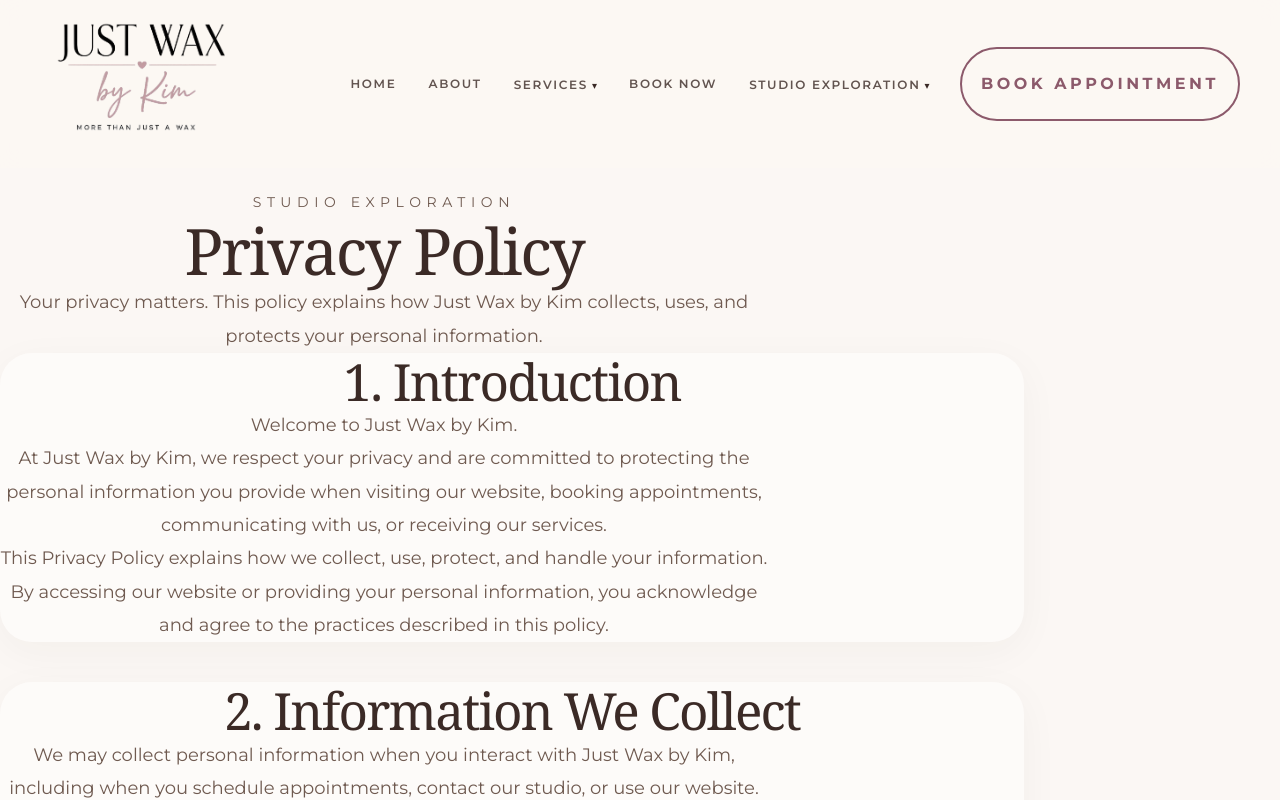
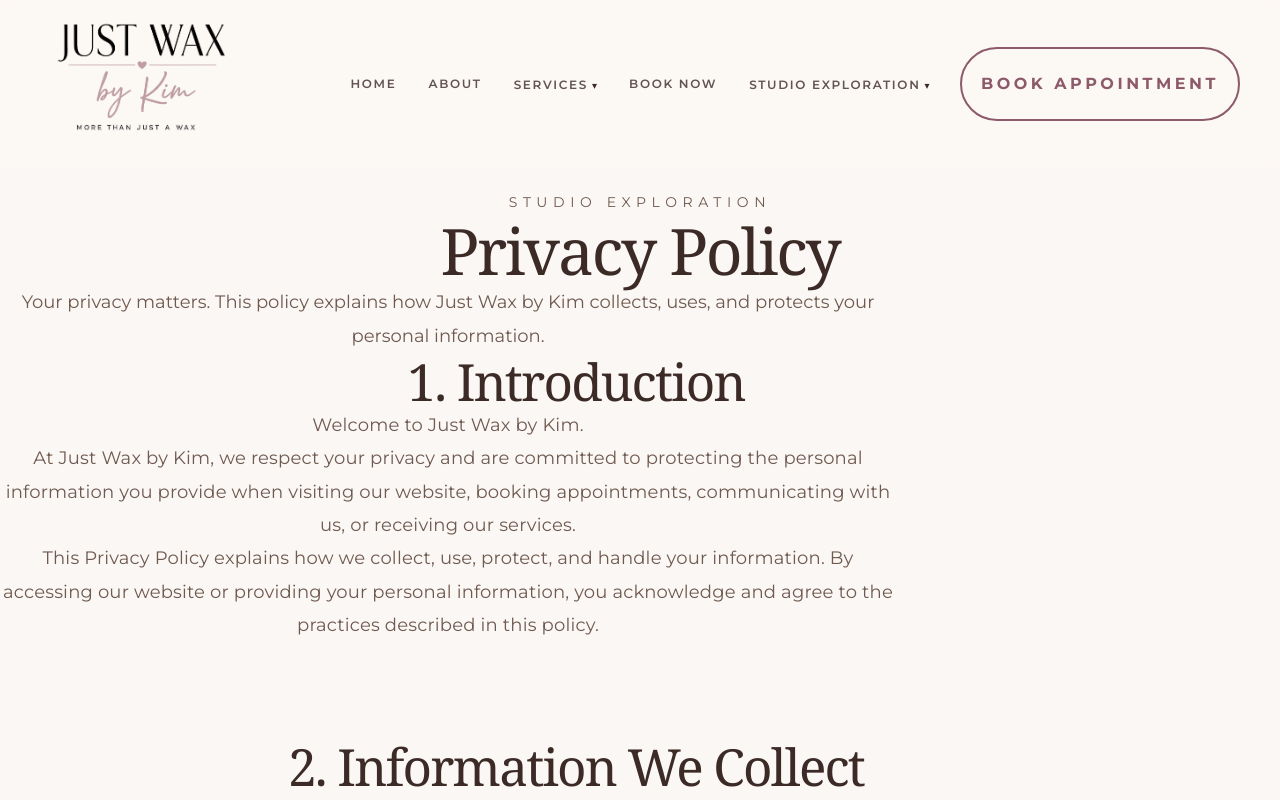
Before and after one commit to kevin-phan-25/just-wax-by-kim, a Next.js app: page /privacy-policy in a window 1280 px wide. Shown: the top 800 px of the page. Built offline with nearby package versions, Linux system fonts and the light colour scheme; a web font is replaced by a local one.

Commit message:
Revamp Privacy Policy page layout and styles
Updated the Privacy Policy page layout and styling for improved readability and presentation.

```diff
--- a/features/privacy-policy/PrivacyPolicy.tsx
+++ b/features/privacy-policy/PrivacyPolicy.tsx
@@ -5,14 +5,14 @@
  * features/privacy-policy/PrivacyPolicy.tsx
  *
  * Description:
- * Luxury Privacy Policy presentation page.
+ * Luxury Privacy Policy editorial page.
  *
  * Updates:
- * • Centered editorial layout
- * • Removed restrictive grid columns
- * • Added luxury section cards
- * • Improved readability
- * • Responsive mobile/tablet/desktop spacing
+ * • Full width luxury layout
+ * • Centered editorial presentation
+ * • Improved paragraph spacing
+ * • Removed boxed card styling
+ * • Better mobile/tablet/desktop rhythm
  * • Unified Just Wax by Kim theme
  *
  * ---
@@ -39,27 +39,13 @@ export default function PrivacyPolicy() {
       />
 
 
-      {/* PAGE CONTAINER */}
-      <main
-        className="
-          mx-auto
-          w-full
-          max-w-5xl
-          px-6
-          md:px-10
-          pb-24
-        "
-      >
-
-
       {/* HEADER */}
       <header
         className="
-            mx-auto
-            max-w-3xl
+          w-full
+          px-6
           text-center
-            mb-20
-            md:mb-28
+          mb-24
         "
       >
 
@@ -82,7 +68,6 @@ export default function PrivacyPolicy() {
             text-4xl
             md:text-5xl
             lg:text-6xl
-              leading-tight
             text-[#3B2A26]
           "
         >
@@ -92,10 +77,12 @@ export default function PrivacyPolicy() {
 
         <p
           className="
+            mx-auto
             mt-8
+            max-w-4xl
             text-base
             md:text-lg
-              leading-relaxed
+            leading-[1.9]
             text-[#8C7468]
           "
         >
@@ -108,13 +95,26 @@ export default function PrivacyPolicy() {
 
 
 
-        {/* POLICY CONTENT */}
+      {/* CONTENT */}
       <div
         className="
+          w-full
+          px-6
+          md:px-10
+          lg:px-16
+          pb-32
+        "
+      >
+
+        <div
+          className="
+            mx-auto
+            w-full
+            max-w-6xl
             flex
             flex-col
-            gap-8
-            md:gap-10
+            gap-20
+            md:gap-24
           "
         >
 
@@ -123,24 +123,18 @@ export default function PrivacyPolicy() {
             <article
               key={section.title}
               className="
-                rounded-[32px]
-                bg-white/40
-                px-6
-                py-8
-                md:px-10
-                md:py-10
-                shadow-[0_10px_40px_rgba(59,42,38,0.04)]
+                w-full
+                text-center
               "
             >
-
 
               {/* TITLE */}
               <h2
                 className="
-                  text-center
                   font-serif
-                  text-2xl
-                  md:text-3xl
+                  text-3xl
+                  md:text-4xl
+                  leading-tight
                   text-[#3B2A26]
                 "
               >
@@ -149,13 +143,13 @@ export default function PrivacyPolicy() {
 
 
 
-              {/* CONTENT */}
+              {/* PARAGRAPHS */}
               <div
                 className="
                   mx-auto
-                  mt-8
-                  max-w-3xl
-                  space-y-6
+                  mt-10
+                  max-w-4xl
+                  space-y-8
                 "
               >
 
@@ -166,8 +160,8 @@ export default function PrivacyPolicy() {
                     className="
                       text-base
                       md:text-lg
-                      leading-[1.9]
-                      text-center
+                      leading-[2]
+                      tracking-[0.01em]
                       text-[#6F5A50]
                     "
                   >
@@ -185,8 +179,7 @@ export default function PrivacyPolicy() {
 
         </div>
 
-
-      </main>
+      </div>
 
 
     </section>
```
Lines whose indentation alone changed are shown as unchanged.
